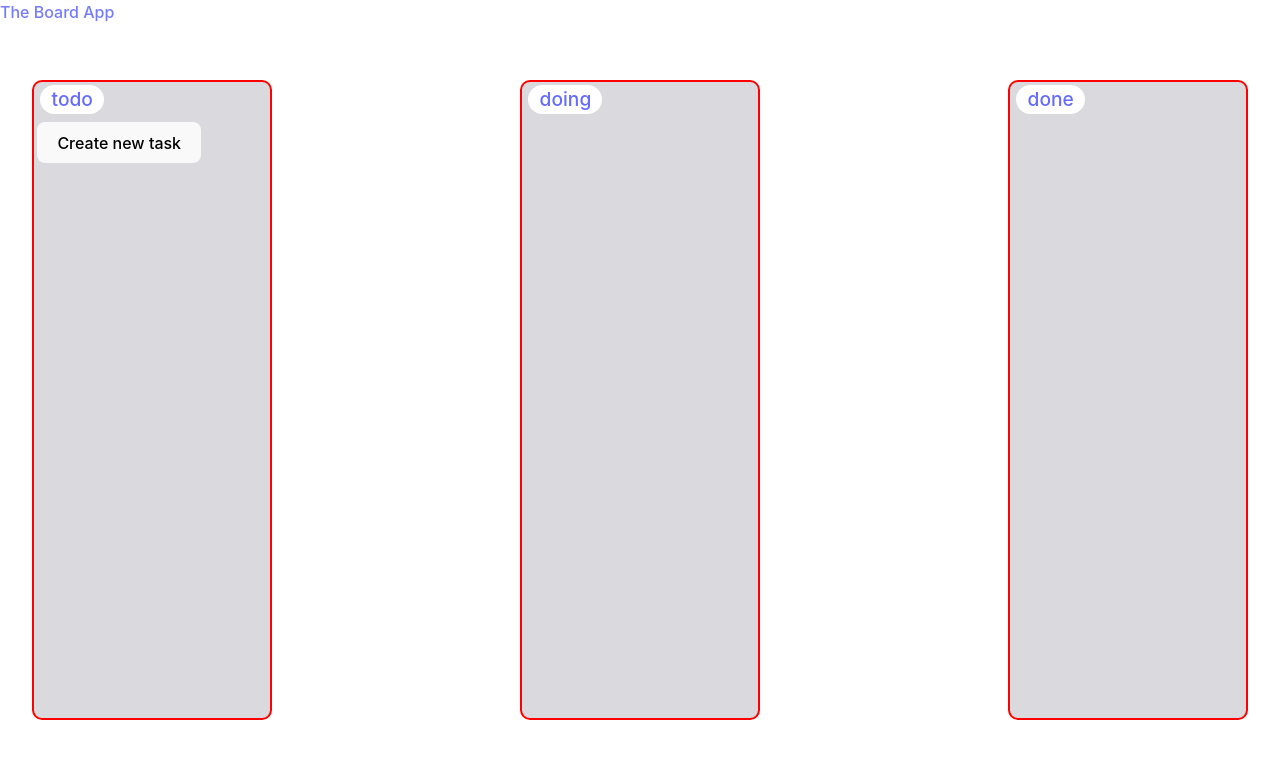
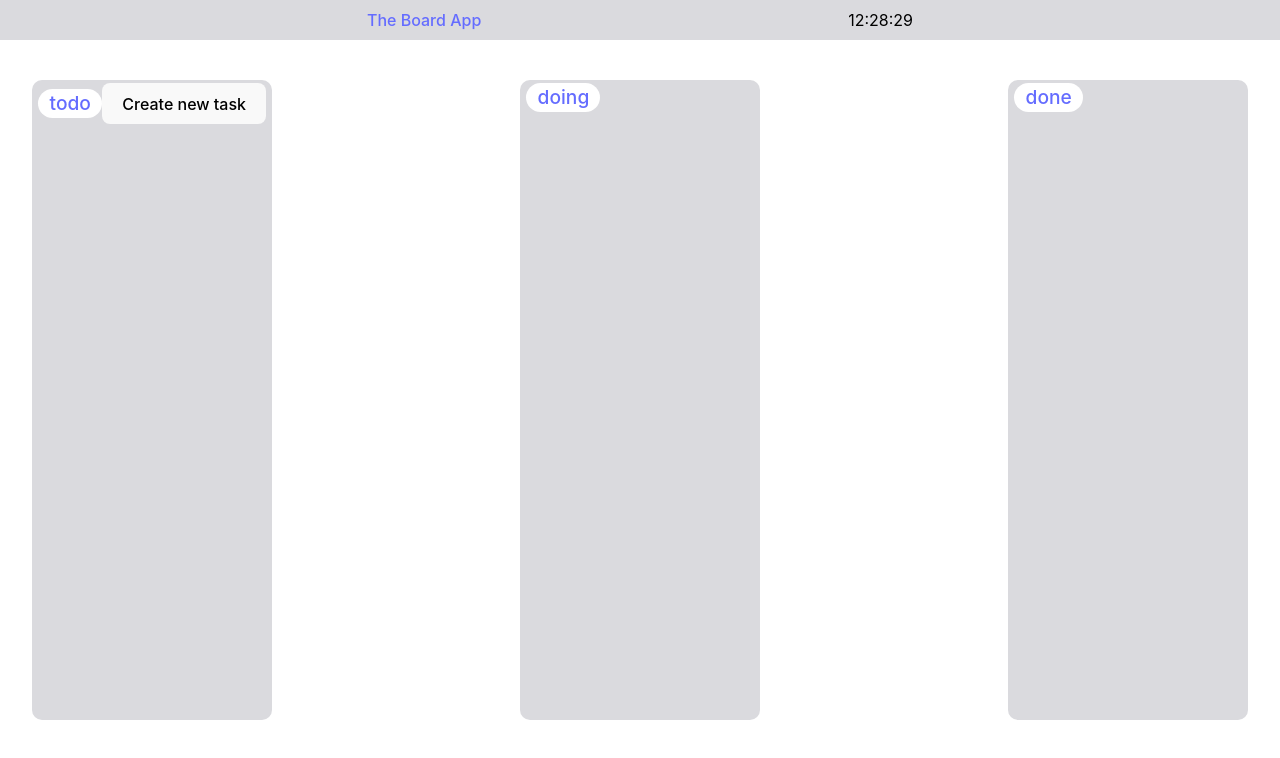
Before and after one commit to Regni/kanban_hand_in, a React (Vite) app: page / in a window 1280 px wide. Shown: the top 758 px of the page. Built offline with nearby package versions, Linux system fonts and the light colour scheme.

Commit message:
added icons and added a thrashbin for delete in cards

```diff
--- a/package.json
+++ b/package.json
@@ -12,6 +12,7 @@
   "dependencies": {
     "react": "^18.2.0",
     "react-dom": "^18.2.0",
+    "react-icons": "^5.0.1",
     "react-router-dom": "^6.22.3"
   },
   "devDependencies": {
--- a/src/App.css
+++ b/src/App.css
@@ -7,19 +7,36 @@ width: 100vw;
 }
 header{
   position: absolute;
-  top:0
+  top:0;
+  display: flex;
+  align-items: center;
+  justify-content: space-evenly;
+  box-shadow: 0 2px 13px 10px white;
+  width: 100vw;
+  height: 5vh;
+  background-color: #DADADE;
+  color: black;
 }
+
+header div{
+  display: flex;
+  align-items: center;
+  height: 100%;
+}
+.homeWrapper{
+  height: 100%;
+}
+
 
 .Column{
   background-color: #DADADE;
   border-radius: 10px;
-  border: 2px solid red;
   width: 15rem;
   height: 80vh;
   margin: 2rem;
   color: black;
   padding: 0.2rem;
-
+  box-shadow: 1px 2px 7px 6px white;
 }
 
 .Column>h2{
@@ -38,8 +55,15 @@ header{
   max-height: 10rem;
   border: 2px solid green;
   border-radius: 10px;
+  position: relative;
 
-
+}
+.deleteIcon{
+  font-size: 1.3em;
+  cursor: pointer;
+  position: absolute;
+  top: 3px;
+  right: 3px
 }
 
 .popupContainer{
--- a/src/FullScreenColumn.jsx
+++ b/src/FullScreenColumn.jsx
@@ -9,12 +9,14 @@ const FullScreenColumn = () => {
   const index = columns.indexOf(ID);
 
   const [selectedPost, setSelectedPost] = useState("");
+  //this prevents the post being changed by accident
   const [editText, setEditText] = useState(selectedPost);
 
   const handleClick = (i) => {
     const clickedPost = posts.find((post) => post.id === i);
     setSelectedPost(clickedPost);
   };
+  //changes the editText when a new card is selected
   useEffect(() => {
     setEditText(selectedPost);
   }, [selectedPost]);
@@ -37,6 +39,7 @@ const FullScreenColumn = () => {
     );
     setPosts(editedPosts);
   };
+
   return (
     <>
       <div className="fullScreenContainer">
--- a/src/Header.jsx
+++ b/src/Header.jsx
@@ -1,10 +1,28 @@
-import React from "react";
+import React, { useEffect, useState } from "react";
 import { Link } from "react-router-dom";
 const Header = () => {
+  const [time, setTime] = useState(new Date().toLocaleTimeString("nl-NL"));
+
+  useEffect(() => {
+    const timer = setInterval(() =>
+      setTime(new Date().toLocaleTimeString("nl-NL"), 1000)
+    );
+    return () => {
+      clearInterval(timer);
+    };
+  }, []);
+
   return (
-    <Link to="/">
-      <header>The Board App</header>
-    </Link>
+    <header>
+      <Link className="homeWrapper" to="/">
+        <div>
+          <span>The Board App</span>
+        </div>
+      </Link>
+      <div>
+        <span>{time}</span>
+      </div>
+    </header>
   );
 };
 
--- a/src/Post.jsx
+++ b/src/Post.jsx
@@ -1,6 +1,7 @@
 import React, { useContext } from "react";
 import DataContext from "./context/DataContext";
-const Post = ({ title, content, id, date, handleSelect }) => {
+import { RiDeleteBin5Line as Bin } from "react-icons/ri";
+const Post = ({ title, id, date, handleSelect }) => {
   const { posts, setPosts } = useContext(DataContext);
   //Removes the div and information from the post
   const handleDelete = (id) => {
@@ -24,15 +25,14 @@ const Post = ({ title, content, id, date, handleSelect }) => {
       <h3>{title}</h3>
       <p>{date}</p>
 
-      <button
+      <Bin
+        className="deleteIcon"
         onClick={(e) => {
           //Stops both on clicks being triggered
           e.stopPropagation();
           handleDelete(id);
         }}
-      >
-        delete card
-      </button>
+      />
     </div>
   );
 };
```
Also changed, not shown: 1 other file (tests, documents, lock files or other folders).
